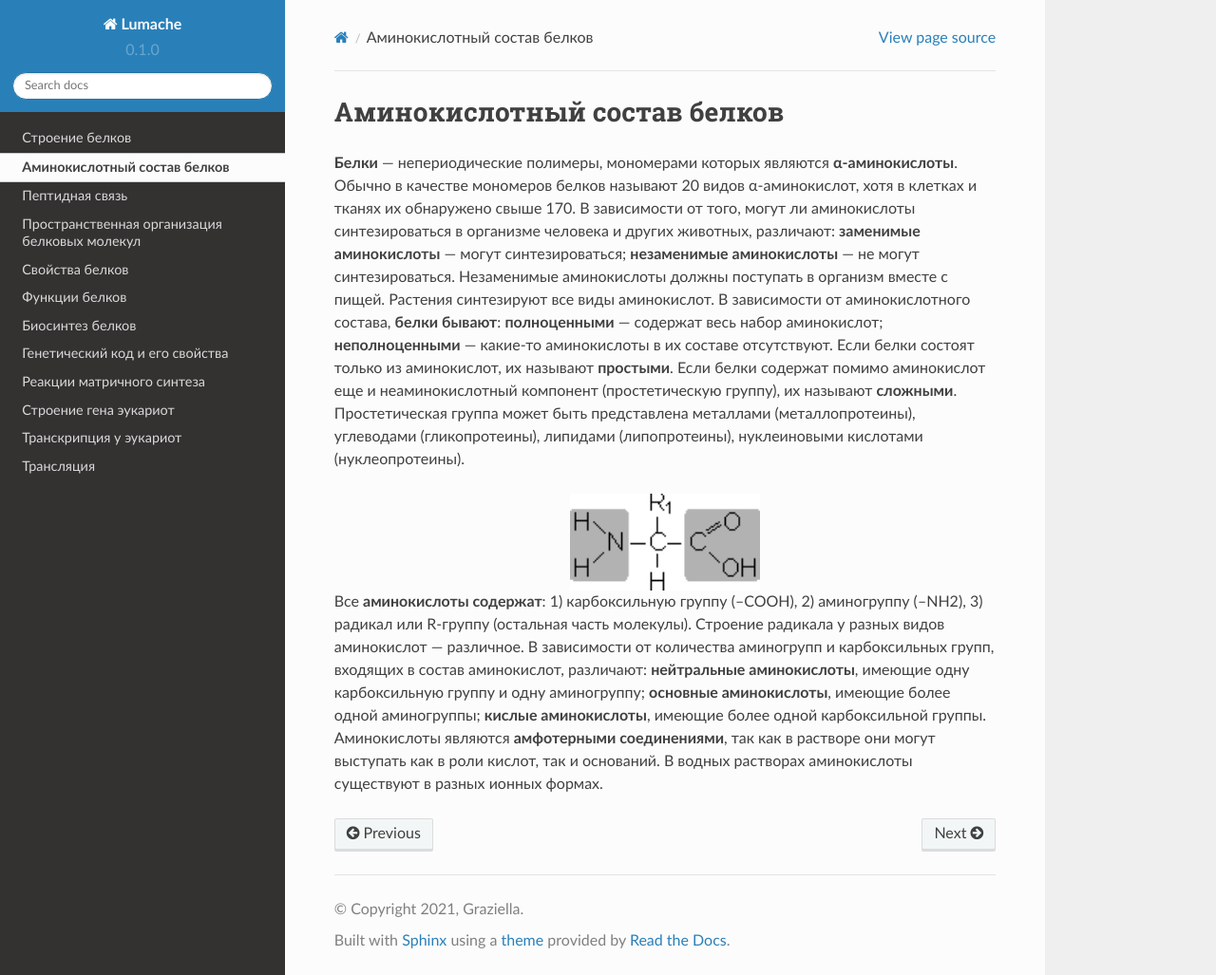
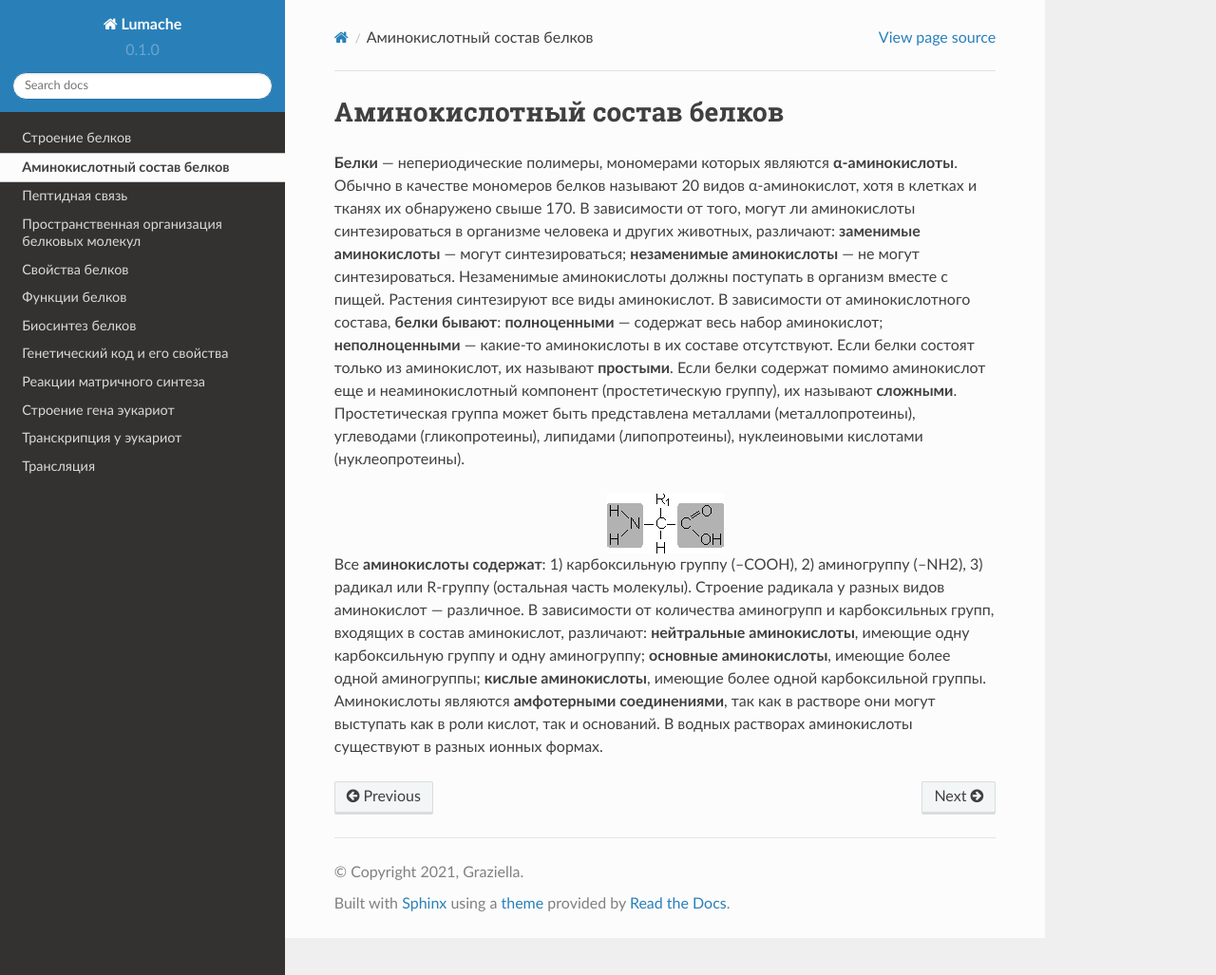
Before and after one commit to neptune2021/test_documentation, a Sphinx documentation site: the page built from docs/source/02.rst, in a window 1280 px wide and 1027 px high. Shown: the whole window at 95% size. Built offline with Sphinx 7.4.7 and the Read the Docs theme 2.0.0, drawn with Linux system fonts in a browser that asks for light colours.

Commit message:
Update 02.rst

```diff
--- a/docs/source/02.rst
+++ b/docs/source/02.rst
@@ -5,7 +5,6 @@
 В зависимости от аминокислотного состава, **белки бывают**: **полноценными** — содержат весь набор аминокислот; **неполноценными** — какие-то аминокислоты в их составе отсутствуют. Если белки состоят только из аминокислот, их называют **простыми**. Если белки содержат помимо аминокислот еще и неаминокислотный компонент (простетическую группу), их называют **сложными**. Простетическая группа может быть представлена металлами (металлопротеины), углеводами (гликопротеины), липидами (липопротеины), нуклеиновыми кислотами (нуклеопротеины).
 
 .. image:: img/image1.png
-  :width: 200
   :align: center
 
 Все **аминокислоты содержат**: 1) карбоксильную группу (–СООН), 2) аминогруппу (–NH2), 3) радикал или R-группу (остальная часть молекулы). Строение радикала у разных видов аминокислот — различное. В зависимости от количества аминогрупп и карбоксильных групп, входящих в состав аминокислот, различают: **нейтральные аминокислоты**, имеющие одну карбоксильную группу и одну аминогруппу; **основные аминокислоты**, имеющие более одной аминогруппы; **кислые аминокислоты**, имеющие более одной карбоксильной группы.
```
